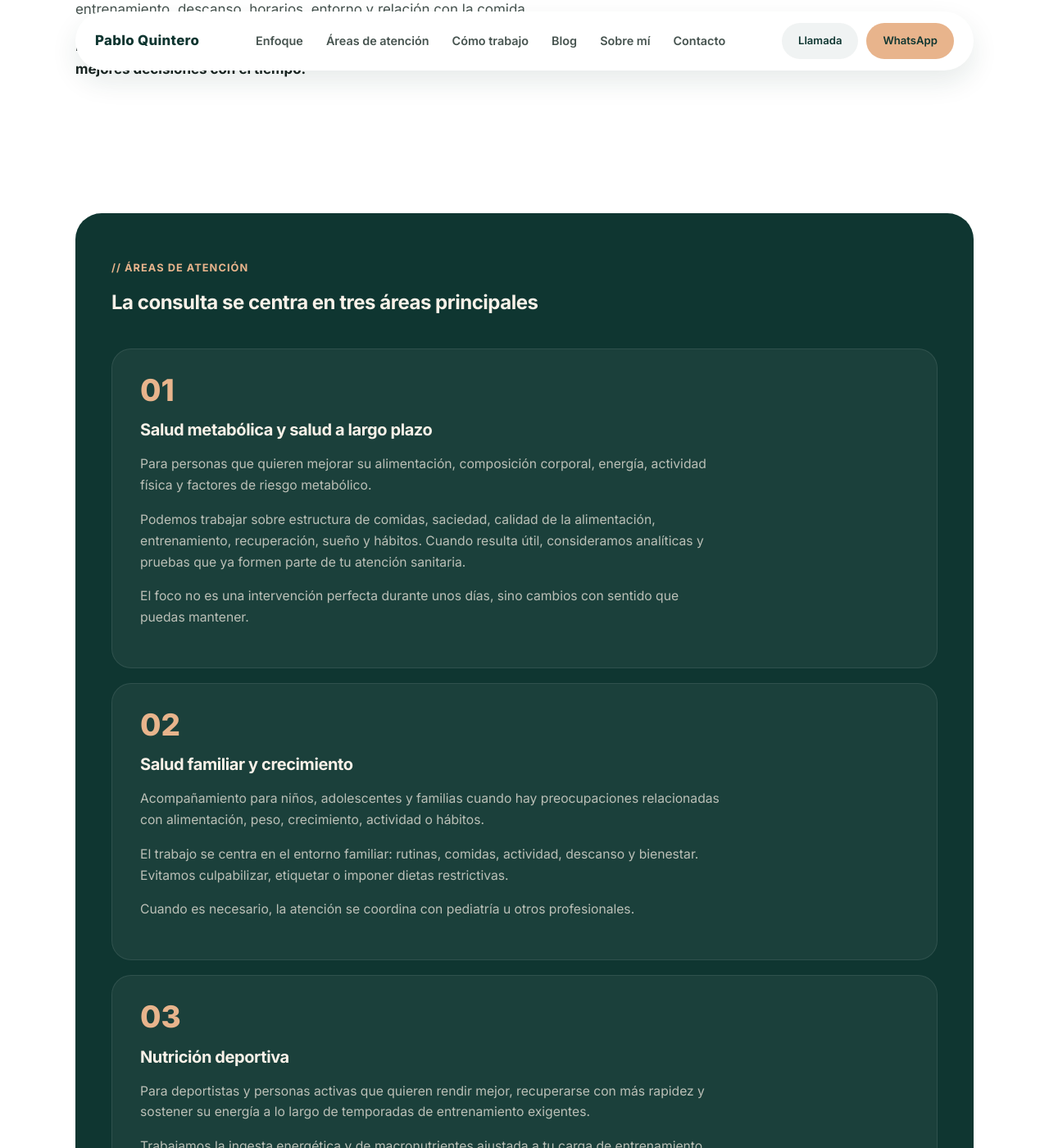
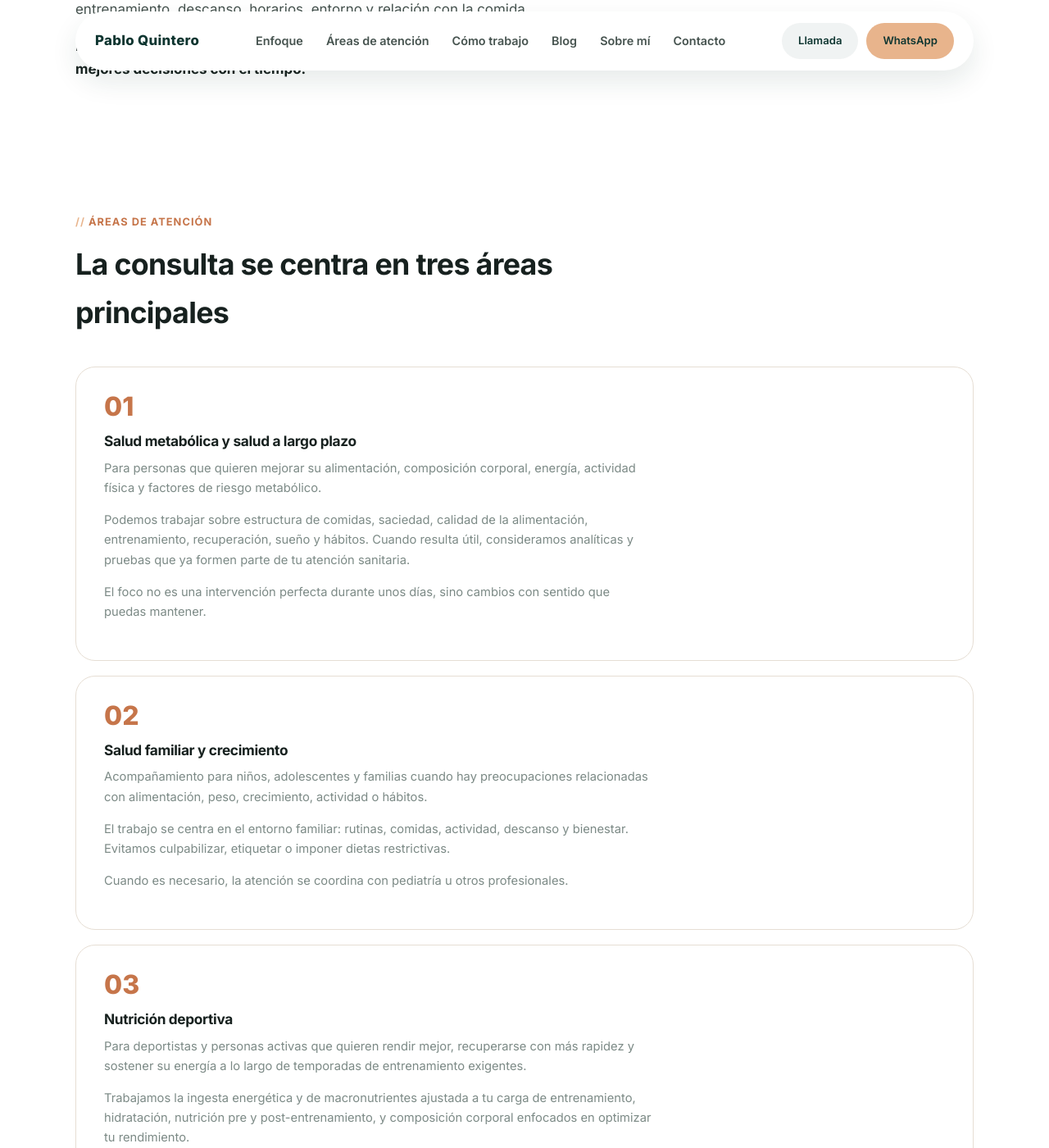
Before and after one commit to pquinriver/pabloquintero-nutricion, a Jekyll site: the page index.html, which Jekyll copies as it is, in a window 1280 px wide and 1400 px high, scrolled down 1130 px. Shown: the whole window at 82% size. Built offline with Jekyll 4.4.1, drawn with Linux system fonts in a browser that asks for light colours.

Commit message:
Unify Enfoque/Áreas/Cómo trabajo section styling
Same h2 size across all three sections (Áreas and Cómo trabajo had
no explicit h2 font-size, so they rendered smaller than Enfoque).
Removed the dark forest-green panel wrapping Áreas de atención —
its cards now use the same light, bordered style as the Cómo
trabajo step cards, so all three sections read as one consistent
system instead of three different treatments.

Co-Authored-By: Claude Sonnet 5 <noreply@anthropic.com>
Claude-Session: https://claude.ai/code/session_01DnN3Tam13buBricv2YHgrr

```diff
--- a/index.html
+++ b/index.html
@@ -183,7 +183,6 @@
   </section>
 
   <section class="section" id="areas">
-    <div class="areas-wrap">
     <div class="section-head">
       <p class="eyebrow-note">Áreas de atención</p>
       <h2>La consulta se centra en tres áreas principales</h2>
@@ -216,11 +215,10 @@
     </div>
 
     <div class="area-cta">
-        <p class="cta-label" style="color:rgba(249,241,232,.6);margin-bottom:12px;">Solicitar primera consulta</p>
+      <p class="cta-label" style="margin-bottom:12px;">Solicitar primera consulta</p>
       <div style="display:flex;gap:12px;flex-wrap:wrap;">
         <a class="btn btn--primary" href="https://wa.me/34642104190" target="_blank" rel="noopener">💬 WhatsApp</a>
-          <a class="btn btn--secondary-dark" href="tel:+34642104190">📞 Llamada</a>
-        </div>
+        <a class="btn btn--secondary" href="tel:+34642104190">📞 Llamada</a>
       </div>
     </div>
   </section>
--- a/styles.css
+++ b/styles.css
@@ -90,6 +90,7 @@
   /* ---------- generic section ---------- */
   .section{padding:72px 0}
   .section-head{max-width:640px;margin:0 0 36px}
+  .section-head h2{font-size:clamp(1.7rem,2.8vw,2.3rem)}
   .section-head p.lede{color:var(--muted);font-size:1.05rem}
   .eyebrow-note{color:var(--terracotta);font-weight:700;font-size:.8rem;text-transform:uppercase;letter-spacing:.08em;margin-bottom:12px}
   .eyebrow-note::before{content:"// ";color:var(--peach)}
@@ -100,16 +101,12 @@
   .value-prop p{color:var(--ink-soft);font-size:1.06rem}
   .value-prop p.strong-line{color:var(--ink);font-weight:700}
 
-  /* ---------- áreas de atención (dark panel) ---------- */
-  .areas-wrap{background:var(--forest);border-radius:32px;padding:56px 44px;color:var(--cream)}
-  .areas-wrap .eyebrow-note{color:var(--peach)}
-  .areas-wrap .eyebrow-note::before{color:var(--peach)}
-  .areas-wrap h2{color:var(--cream)}
-  .area-grid{display:flex;flex-direction:column;gap:18px;margin-top:32px}
-  .area-card{background:rgba(255,255,255,.05);border:1px solid rgba(255,255,255,.09);border-radius:24px;padding:32px 34px}
-  .area-card .num{display:block;font-size:2.3rem;font-weight:800;color:var(--peach);line-height:1;margin-bottom:14px}
-  .area-card h3{color:var(--cream);font-size:1.25rem;margin-bottom:12px}
-  .area-card p{color:rgba(249,241,232,.72);font-size:.98rem;max-width:72ch}
+  /* ---------- áreas de atención ---------- */
+  .area-grid{display:flex;flex-direction:column;gap:18px;margin-top:8px}
+  .area-card{background:var(--paper);border:1px solid var(--line);border-radius:24px;padding:32px 34px}
+  .area-card .num{display:block;font-size:2rem;font-weight:800;color:var(--terracotta);line-height:1;margin-bottom:12px}
+  .area-card h3{color:var(--ink);font-size:1.08rem;margin-bottom:6px;font-weight:700}
+  .area-card p{color:var(--muted);font-size:.92rem;max-width:72ch}
   .area-cta{padding:36px 0 4px}
 
   /* ---------- cómo trabajo ---------- */
@@ -189,7 +186,6 @@
     .info-row{grid-template-columns:1fr;margin-top:28px}
     .info{border-right:none;border-bottom:1px solid var(--line);padding:16px 0}
     .info:last-child{border-bottom:none}
-    .areas-wrap{padding:36px 22px;border-radius:24px}
     .steps{grid-template-columns:1fr}
     .fit-grid{grid-template-columns:1fr}
     .cta-final{padding:40px 24px;border-radius:24px}
```
Lines whose indentation alone changed are shown as unchanged.
